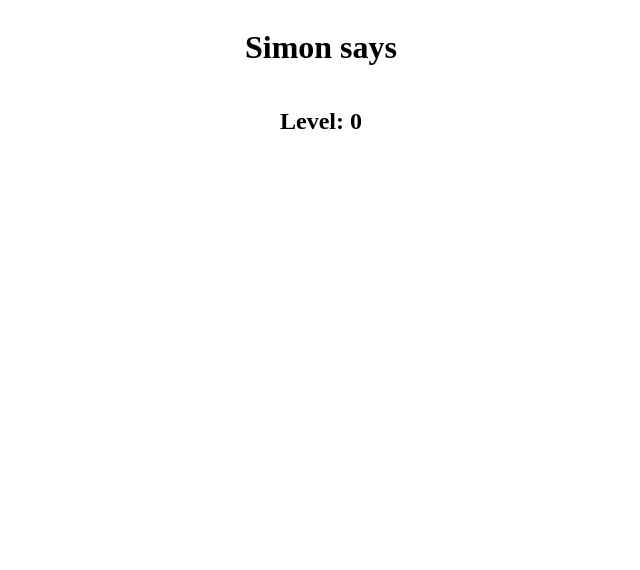
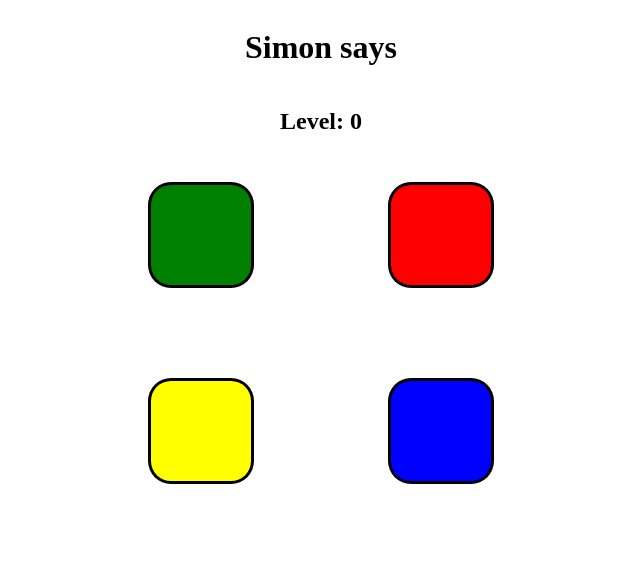
Before and after one commit to SelimChehwane/Simon-says, a plain HTML site: page Simon says.html in a window 1280 px wide. Shown: the whole page, without its empty margins (319-959 px from the left). Drawn offline with Linux system fonts and the light colour scheme.

Commit message:
Adding colored squares

```diff
--- a/Simon says.html
+++ b/Simon says.html
@@ -7,9 +7,17 @@
       <link rel="stylesheet" href="styles.css" />
     </head>
     <body>
-      <div class="header">
-        <h1>Simon says</h1>
-        <h2>Level: 0</h2>
+      <div class="window">
+        <div class="header">
+          <h1>Simon says</h1>
+          <h2>Level: 0</h2>
+        </div>
+        <div class="board">
+          <div id="green"></div>
+          <div id="red"></div>
+          <div id="yellow"></div>
+          <div id="blue"></div>
+        </div>
       </div>
     </body>
   </html>
--- a/styles.css
+++ b/styles.css
@@ -1,5 +1,69 @@
-.header{
+.window{
     display: flex;
+    height: 100%;
+    width: 100%;
+    flex-grow: 1;
     flex-direction: column;
     align-items: center;
 }
+.header{
+    display: flex;
+
+    flex-direction: column;
+    align-items: center;
+}
+
+.board{
+    display:flex;
+    justify-content: space-between;
+    flex-wrap: wrap;
+    padding: 10px;
+
+    width: 30%;
+   height: 50%;
+
+
+
+}
+
+#green{
+    display:flex;
+    background-color: green;
+    height: 100px;
+    width: 100px;
+    margin: 20px;
+    box-shadow:black 0 0 0 3px;
+    border-radius: 20%;
+}
+
+#red{
+    display:flex;
+    background-color: red;
+    height: 100px;
+    width: 100px;
+    margin: 20px;
+    box-shadow:black 0 0 0 3px;
+    border-radius: 20%;
+}
+
+
+#yellow{
+    display:flex;
+    background-color: yellow;
+    height: 100px;
+    width: 100px;
+    margin: 20px;
+    box-shadow:black 0 0 0 3px;
+    border-radius: 20%;
+}
+
+
+#blue{
+    display:flex;
+    background-color: blue;
+    height: 100px;
+    width: 100px;
+    margin: 20px;
+    box-shadow:black 0 0 0 3px;
+    border-radius: 20%;git
+}
```
